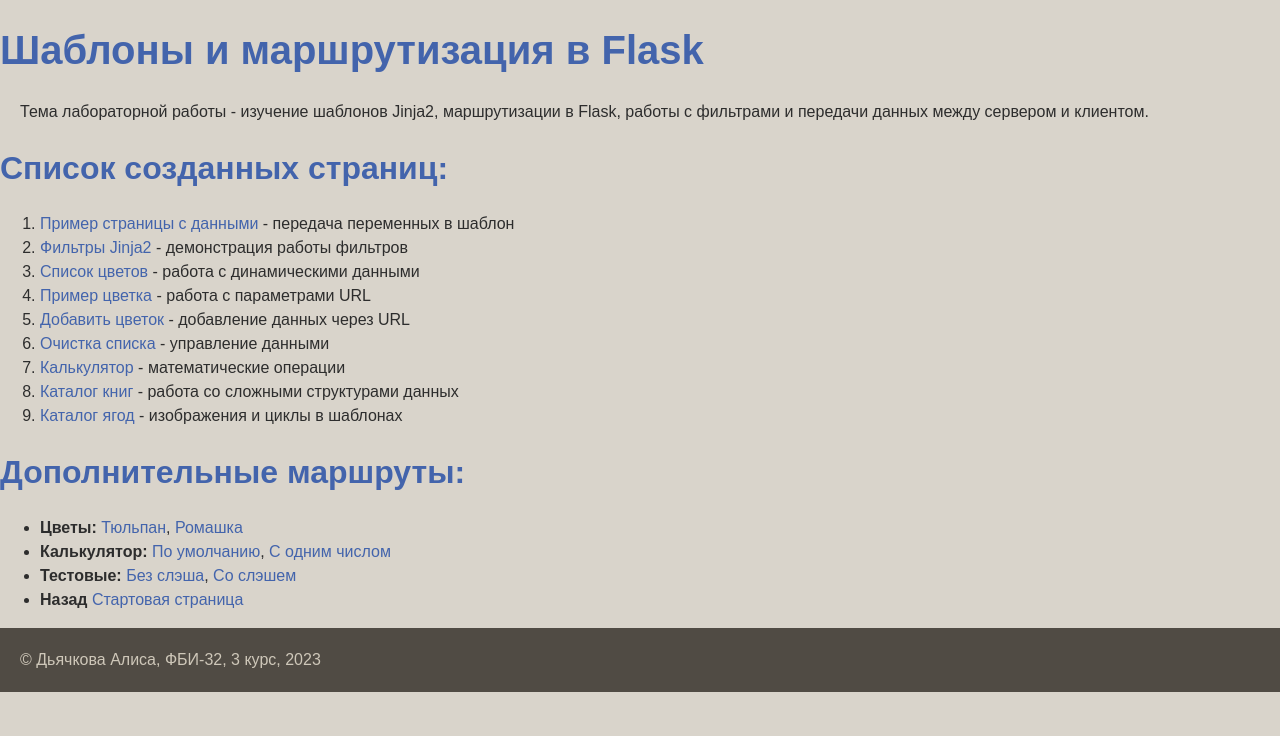
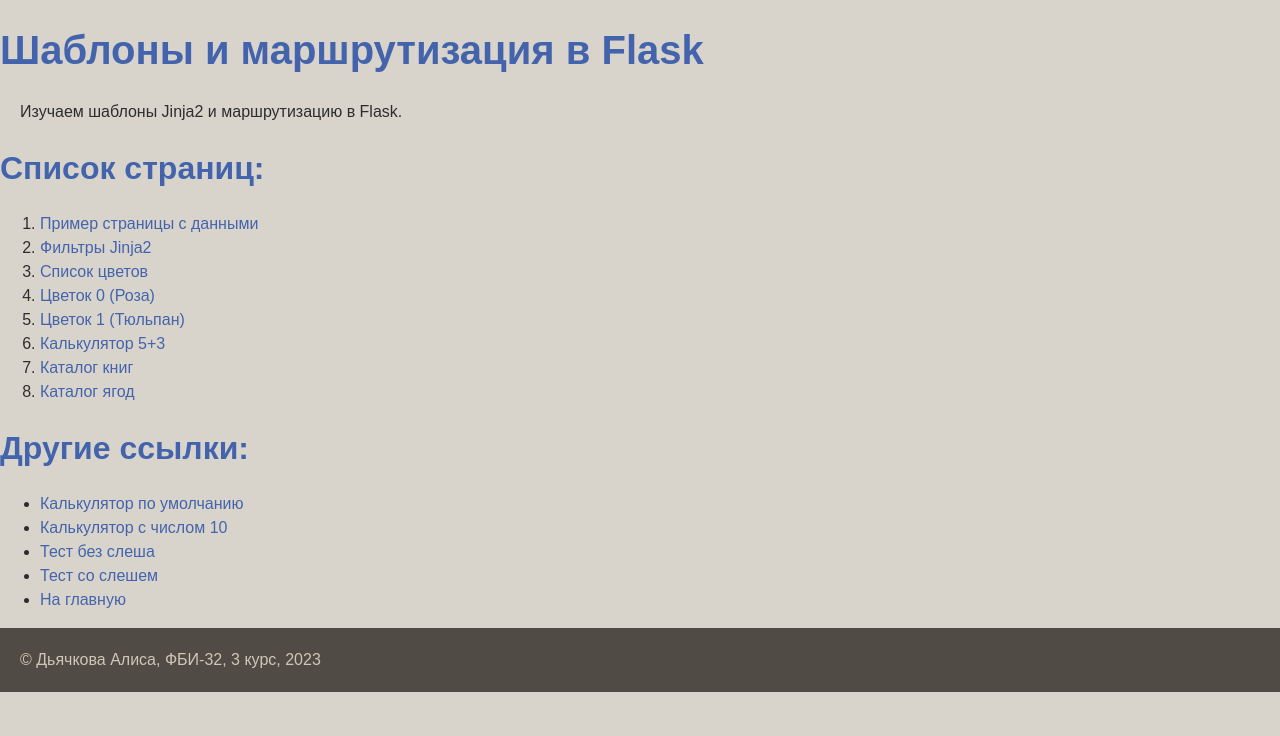
Before and after one commit to SparrowM24/web-back-labs, a Flask app: page /lab2/ in a window 1280 px wide. Shown: the part 64-800 px from the top of the page. Run offline with Flask 3, Linux system fonts and the light colour scheme.

Commit message:
'Правки'

```diff
--- a/app.py
+++ b/app.py
@@ -49,7 +49,7 @@ def index():
         <header>
             НГТУ, ФБ, WEB-программирование, часть 2. Список лабораторных
         </header>
-        <a href="/lab1">Первая лабораторная</a>
+        <a href="/lab1">Первая лабораторная</a> <br>
         <a href="/lab2">Вторая лабораторная</a>
         <footer>
             Дьячкова Алиса Дмитриевна ФБИ-32 3 Курс 2025
@@ -325,40 +325,6 @@ def a():
 def a2():
     return 'со слешем'
 
-flower_list = ['роза', 'тюльпан', 'незабудка', 'ромашка']
-
-@app.route('/lab2/flowers/<int:flower_id>')
-def flowers(flower_id):
-    if flower_id >= len(flower_list):
-        abort(404)
-    else:
-        return f'''
-<!DOCTYPE html>
-<html>
-<body>
-    <h1>Информация о цветке</h1>
-    <p>ID: {flower_id}</p>
-    <p>Название: {flower_list[flower_id]}</p>
-    <a href="/lab2/flowers">Посмотреть все цветы</a>
-</body>
-</html>
-'''
-
-@app.route('/lab2/add_flower/<name>')
-def add_flower(name):
-    flower_list.append(name)
-    return f'''
-<!DOCTYPE html>
-<html>
-<body>
-    <h1>Добавлен новый цветток</h1>
-    <p>Название нового цветка: {name} </p>
-    <p>Всего цветов: {len(flower_list)} </p>
-    <p>Полгный список: {flower_list} </p>
-</body>
-</html>
-'''
-
 @app.route('/lab2/example')
 def example():
     name ="Дьячкова Алиса"
@@ -384,39 +350,101 @@ def filters():
     phrase = "О <b>сколько</b> <u>нам</u> <i>открытий</i> чудных..."
     return render_template('filter.html', phrase = phrase)
 
-@app.route('/lab2/add_flower/')
-def flower_empty():
-    abort(400, description="вы не задали имя цветка")
+flower_list = [
+    {'name': 'роза', 'price': 150},
+    {'name': 'тюльпан', 'price': 80},
+    {'name': 'незабудка', 'price': 60},
+    {'name': 'ромашка', 'price': 50}
+]
+
+@app.route('/lab2/flowers/<int:flower_id>')
+def flowers(flower_id):
+    if flower_id >= len(flower_list) or flower_id < 0:
+        abort(404)
+    else:
+        flower = flower_list[flower_id]
+        return f'''
+<!DOCTYPE html>
+<html>
+<body>
+    <h1>Информация о цветке</h1>
+    <p>ID: {flower_id}</p>
+    <p>Название: {flower['name']}</p>
+    <p>Цена: {flower['price']} руб.</p>
+    <a href="/lab2/flowers">Посмотреть все цветы</a>
+</body>
+</html>
+'''
 
 @app.route('/lab2/flowers')
 def show_all_flowers():
+    flowers_html = ""
+    for i, flower in enumerate(flower_list):
+        flowers_html += f'''
+        <li>
+            {flower['name']} - {flower['price']} руб.
+            <form action="/lab2/delete_flower/{i}" method="POST" style="display: inline;">
+                <button type="submit">Удалить</button>
+            </form>
+        </li>
+        '''
+
     return f'''
 <!DOCTYPE html>
 <html>
 <body>
     <h1>Все цветы</h1>
     <p>Общее количество цветов: {len(flower_list)}</p>
+    <h2>Добавить новый цветок</h2>
+    <form action="/lab2/add_flower" method="GET">
+        <input type="text" name="name" placeholder="Название цветка" required>
+        <input type="number" name="price" placeholder="Цена" min="1" required>
+        <button type="submit">Добавить цветок</button>
+    </form>
+    <h2>Список цветов:</h2>
     <ul>
-        {"".join(f"<li>{flower}</li>" for flower in flower_list)}
+        {flowers_html if flower_list else "<li>Список цветов пуст</li>"}
     </ul>
-    <a href="/lab2/clear_flowers">Очистить список цветов</a>
+    <form action="/lab2/clear_flowers" method="POST">
+        <button type="submit">Очистить весь список цветов</button>
+    </form>
 </body>
 </html>
 '''
 
-@app.route('/lab2/clear_flowers')
-def clear_flowers():
-    flower_list.clear()
-    return '''
+@app.route('/lab2/add_flower', methods=['GET'])
+def add_flower():
+    name = request.args.get('name')
+    price = request.args.get('price', 100)
+    if name:
+        new_flower = {'name': name, 'price': int(price)}
+        flower_list.append(new_flower)
+        return f'''
 <!DOCTYPE html>
 <html>
 <body>
-    <h1>Список цветов очищен</h1>
-    <p>Все цветы были удалены из списка.</p>
+    <h1>Новый цветок добавлен</h1>
+    <p>Название: {name}</p>
+    <p>Цена: {price} руб.</p>
+    <p>Всего цветов: {len(flower_list)}</p>
     <a href="/lab2/flowers">Посмотреть все цветы</a>
 </body>
 </html>
 '''
+    else:
+        abort(404)
+
+@app.route('/lab2/delete_flower/<int:flower_id>', methods=['POST'])
+def delete_flower(flower_id):
+    if 0 <= flower_id < len(flower_list):
+        flower_list.pop(flower_id)
+    return redirect(url_for('show_all_flowers'))
+
+@app.route('/lab2/clear_flowers', methods=['POST'])
+def clear_flowers():
+    flower_list.clear()
+    return redirect(url_for('show_all_flowers'))
+
 @app.route("/lab2/calc/<int:a>/<int:b>")
 def calculator(a, b):
     return f'''
--- a/templates/base.html
+++ b/templates/base.html
@@ -5,6 +5,7 @@
     <meta name="viewport" content="width=device-width, initial-scale=1.0">
     <title> Дьячкова Алиса. {% block lab %}{% endblock %}</title>
         <link rel="stylesheet" href="{{ url_for('static', filename='main.css')}}">
+        <link rel="shortcut icon" href="{{ url_for('static', filename='favicon-32x32.png') }}">
     </head>
     <body>
         <header>
--- a/templates/lab2.html
+++ b/templates/lab2.html
@@ -1,67 +1,33 @@
 {% extends "base.html" %}
 
-{# номер лабораторной работы #}
 {% block lab %}Лабораторная работа 2{% endblock %}
 
-{# основной контент: #}
 {% block main %}
     <h1>Шаблоны и маршрутизация в Flask</h1>
 
-    <div class="description">
-        <p>Тема лабораторной работы - изучение шаблонов Jinja2, маршрутизации в Flask,
-        работы с фильтрами и передачи данных между сервером и клиентом.</p>
-    </div>
+    <p>Изучаем шаблоны Jinja2 и маршрутизацию в Flask.</p>
 
-    <h2>Список созданных страниц:</h2>
+    <h2>Список страниц:</h2>
 
     <ol>
-        <li>
-            <a href="/lab2/example">Пример страницы с данными</a> - передача переменных в шаблон
-        </li>
-        <li>
-            <a href="/lab2/filters">Фильтры Jinja2</a> - демонстрация работы фильтров
-        </li>
-        <li>
-            <a href="/lab2/flowers">Список цветов</a> - работа с динамическими данными
-        </li>
-        <li>
-            <a href="/lab2/flowers/0">Пример цветка</a> - работа с параметрами URL
-        </li>
-        <li>
-            <a href="/lab2/add_flower/роза">Добавить цветок</a> - добавление данных через URL
-        </li>
-        <li>
-            <a href="/lab2/clear_flowers">Очистка списка</a> - управление данными
-        </li>
-        <li>
-            <a href="/lab2/calc/5/3">Калькулятор</a> - математические операции
-        </li>
-        <li>
-            <a href="/lab2/books">Каталог книг</a> - работа со сложными структурами данных
-        </li>
-        <li>
-            <a href="/lab2/berries">Каталог ягод</a> - изображения и циклы в шаблонах
-        </li>
+        <li><a href="/lab2/example">Пример страницы с данными</a></li>
+        <li><a href="/lab2/filters">Фильтры Jinja2</a></li>
+        <li><a href="/lab2/flowers">Список цветов</a></li>
+        <li><a href="/lab2/flowers/0">Цветок 0 (Роза)</a></li>
+        <li><a href="/lab2/flowers/1">Цветок 1 (Тюльпан)</a></li>
+        <li><a href="/lab2/calc/5/3">Калькулятор 5+3</a></li>
+        <li><a href="/lab2/books">Каталог книг</a></li>
+        <li><a href="/lab2/berries">Каталог ягод</a></li>
     </ol>
 
-    <h2>Дополнительные маршруты:</h2>
+    <h2>Другие ссылки:</h2>
 
     <ul>
-        <li><strong>Цветы:</strong>
-            <a href="/lab2/add_flower/тюльпан">Тюльпан</a>,
-            <a href="/lab2/add_flower/ромашка">Ромашка</a>
-        </li>
-        <li><strong>Калькулятор:</strong>
-            <a href="/lab2/calc/">По умолчанию</a>,
-            <a href="/lab2/calc/10">С одним числом</a>
-        </li>
-        <li><strong>Тестовые:</strong>
-            <a href="/lab2/a">Без слэша</a>,
-            <a href="/lab2/a/">Со слэшем</a>
-        </li>
-        <li><strong>Назад</strong>
-            <a href="/">Стартовая страница</a>
-        </li>
+        <li><a href="/lab2/calc/">Калькулятор по умолчанию</a></li>
+        <li><a href="/lab2/calc/10">Калькулятор с числом 10</a></li>
+        <li><a href="/lab2/a">Тест без слеша</a></li>
+        <li><a href="/lab2/a/">Тест со слешем</a></li>
+        <li><a href="/">На главную</a></li>
     </ul>
 
 {% endblock %}
```
Also changed, not shown: static/favicon-32x32.png (added).
